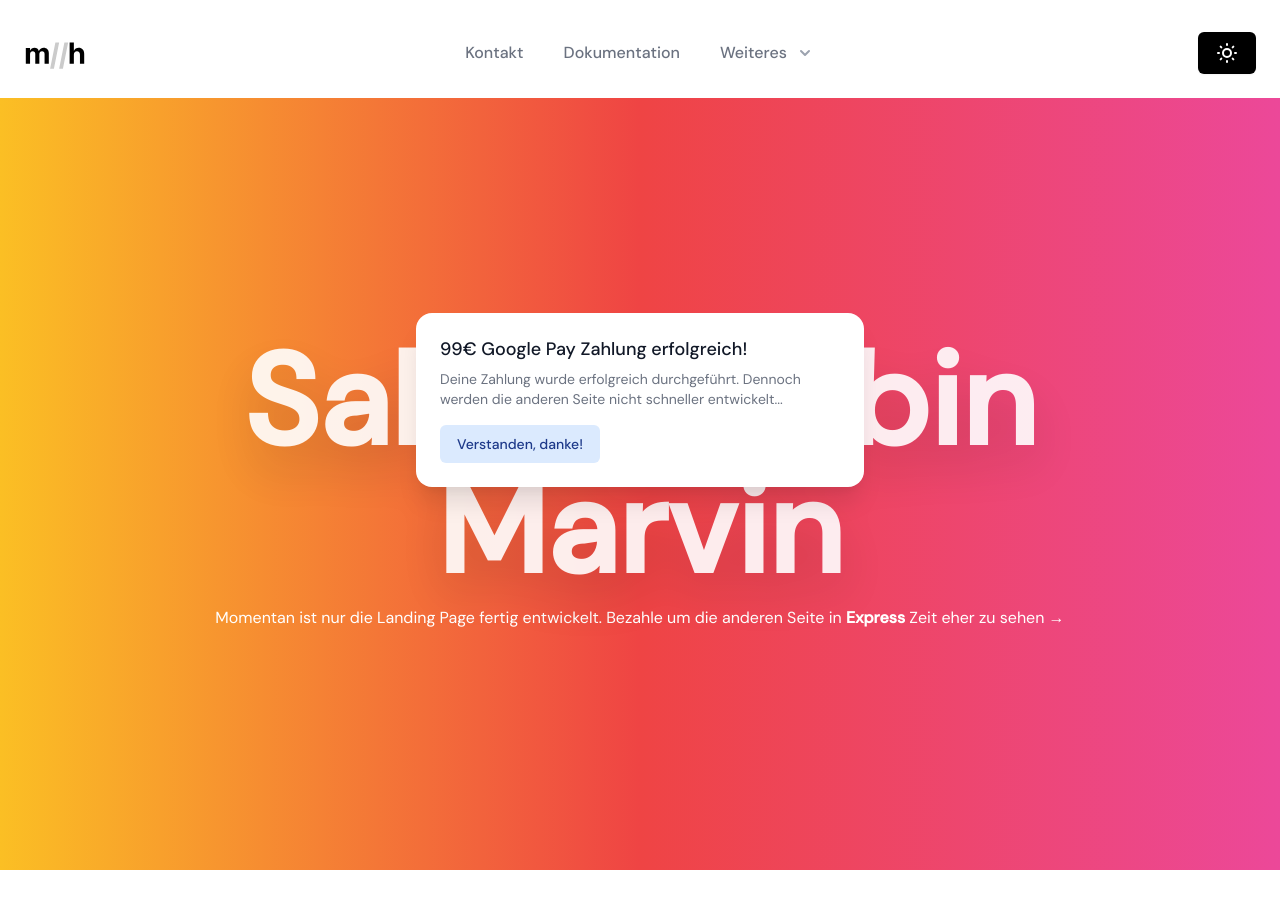
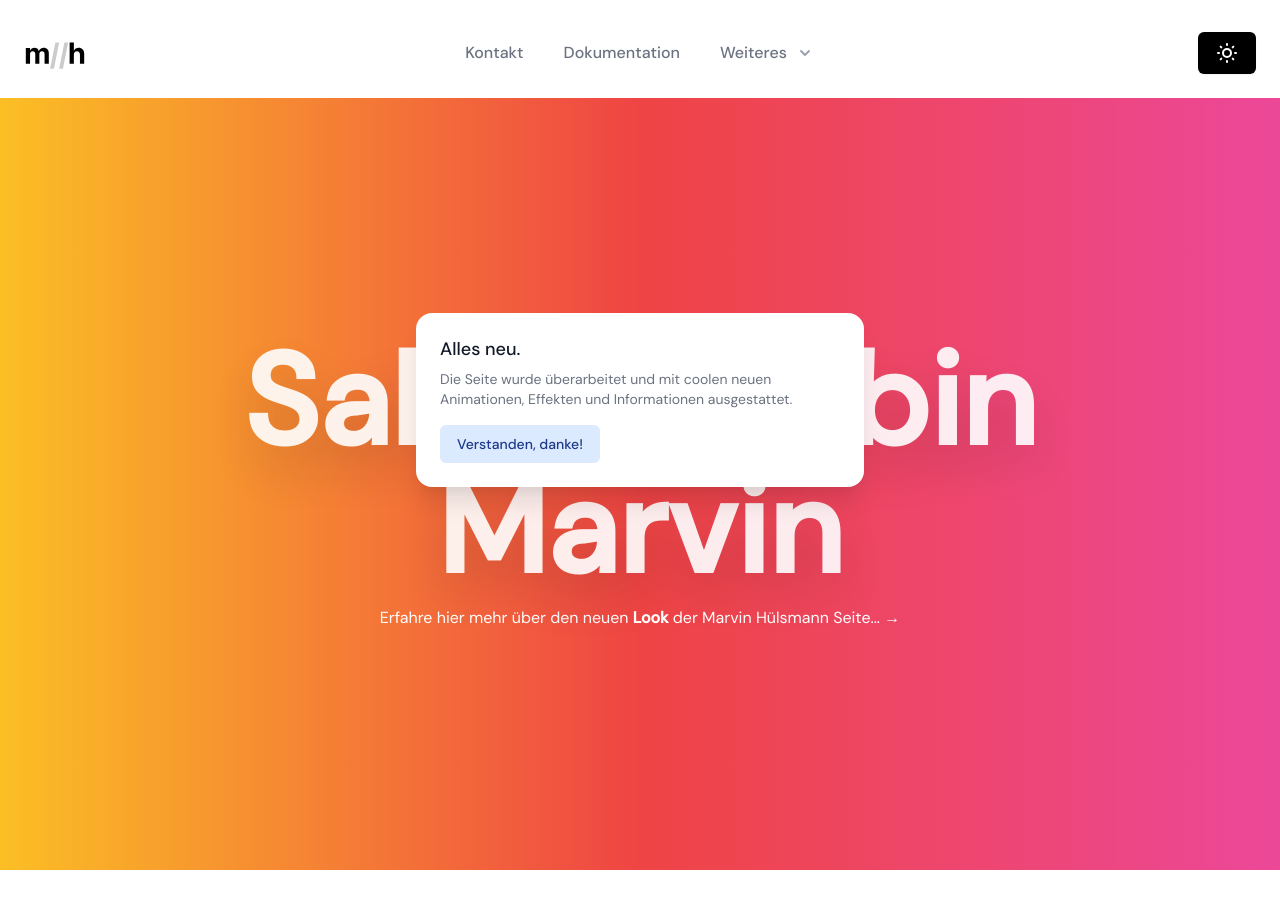
Before and after one commit to marvinhuelsmann/marvhuelsmann, a Next.js app: page / in a window 1280 px wide. Both pictures are taken after a click on the link 639 px from the left and 617 px from the top of the page. Shown: the top 908 px of the page. Built offline with nearby package versions, Linux system fonts and the light colour scheme.

Commit message:
updating Popover.js

```diff
--- a/components/Popover.js
+++ b/components/Popover.js
@@ -16,7 +16,7 @@ export default function Popover() {
         <>
             <div className="pt-3">
                 <a href='#' onClick={openModal} className="text-white">
-                    Momentan ist nur die Landing Page fertig entwickelt. Bezahle um die anderen Seite in <strong>Express</strong> Zeit eher zu sehen &rarr;
+                    Erfahre hier mehr über den neuen <strong>Look</strong> der Marvin Hülsmann Seite... &rarr;
                 </a>
             </div>
 
@@ -61,12 +61,12 @@ export default function Popover() {
                                     as="h3"
                                     className="text-lg font-medium leading-6 text-gray-900"
                                 >
-                                    99€ Google Pay Zahlung erfolgreich!
+                                    Alles neu.
                                 </Dialog.Title>
                                 <div className="mt-2">
                                     <p className="text-sm text-gray-500">
-                                        Deine Zahlung wurde erfolgreich durchgeführt. Dennoch werden die anderen Seite nicht schneller entwickelt...
-                                    </p>
+                                        Die Seite wurde überarbeitet und mit coolen neuen Animationen, Effekten und Informationen ausgestattet.
+                                          </p>
                                 </div>
 
                                 <div className="mt-4">
```
